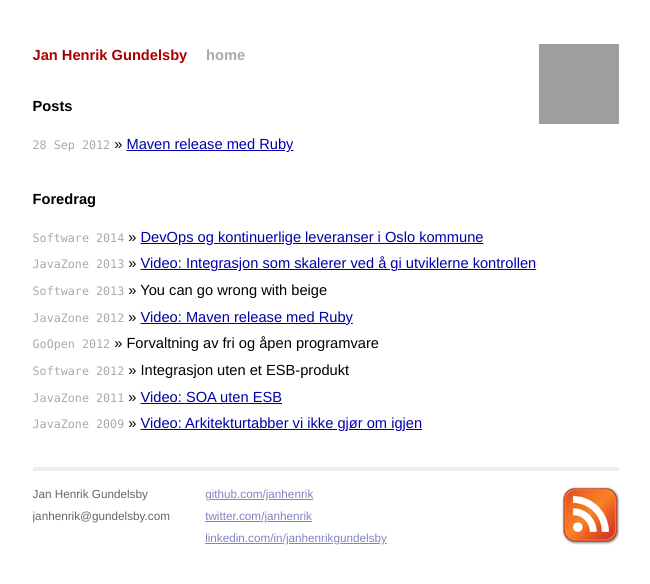
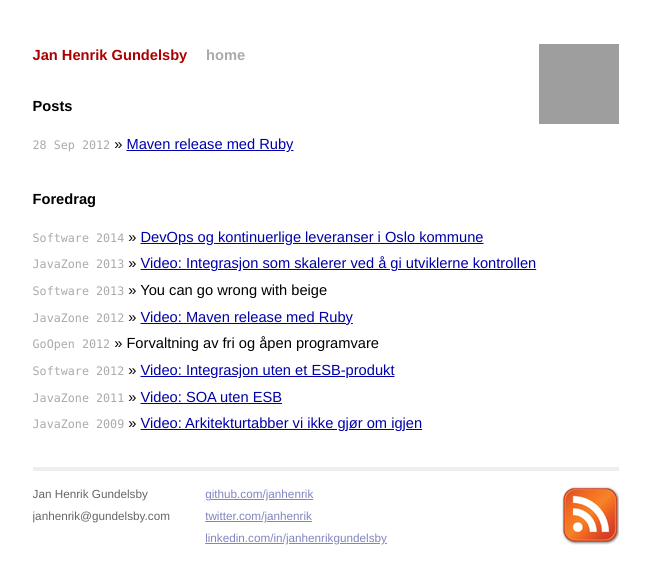
Before and after one commit to janhenrik/janhenrik.github.com, a Jekyll site: the page built from index.html, in a window 1280 px wide, cut to the strip 0-944 px from the top of the page. Shown: the top 584 px of the strip, without its empty margins (314-964 px from the left). Built offline with Jekyll 4.4.1, drawn with Linux system fonts in a browser that asks for light colours; Markdown is read by kramdown in place of the engine named in the settings; grey boxes are pictures that could not be loaded.

Commit message:
Lagt inn video for 2012

```diff
--- a/index.html
+++ b/index.html
@@ -18,7 +18,7 @@ title: Jan Henrik Gundelsby
     <li><span>Software 2013</span> &raquo; You can go wrong with beige</li>
     <li><span>JavaZone 2012</span> &raquo; <a href="http://vimeo.com/49381224">Video: Maven release med Ruby</a></li>
     <li><span>GoOpen 2012</span> &raquo; Forvaltning av fri og åpen programvare</li>
-    <li><span>Software 2012</span> &raquo; Integrasjon uten et ESB-produkt
+    <li><span>Software 2012</span> &raquo; <a href="http://www.youtube.com/watch?v=pMGJ_9yxlZA"> Video: Integrasjon uten et ESB-produkt</a>
 </li>
     <li><span>JavaZone 2011</span> &raquo; <a href="http://vimeo.com/28759841">Video: SOA uten ESB</a></li>
     <li><span>JavaZone 2009</span> &raquo; <a href="http://vimeo.com/46284670">Video: Arkitekturtabber vi ikke gjør om igjen</a></li>
```
